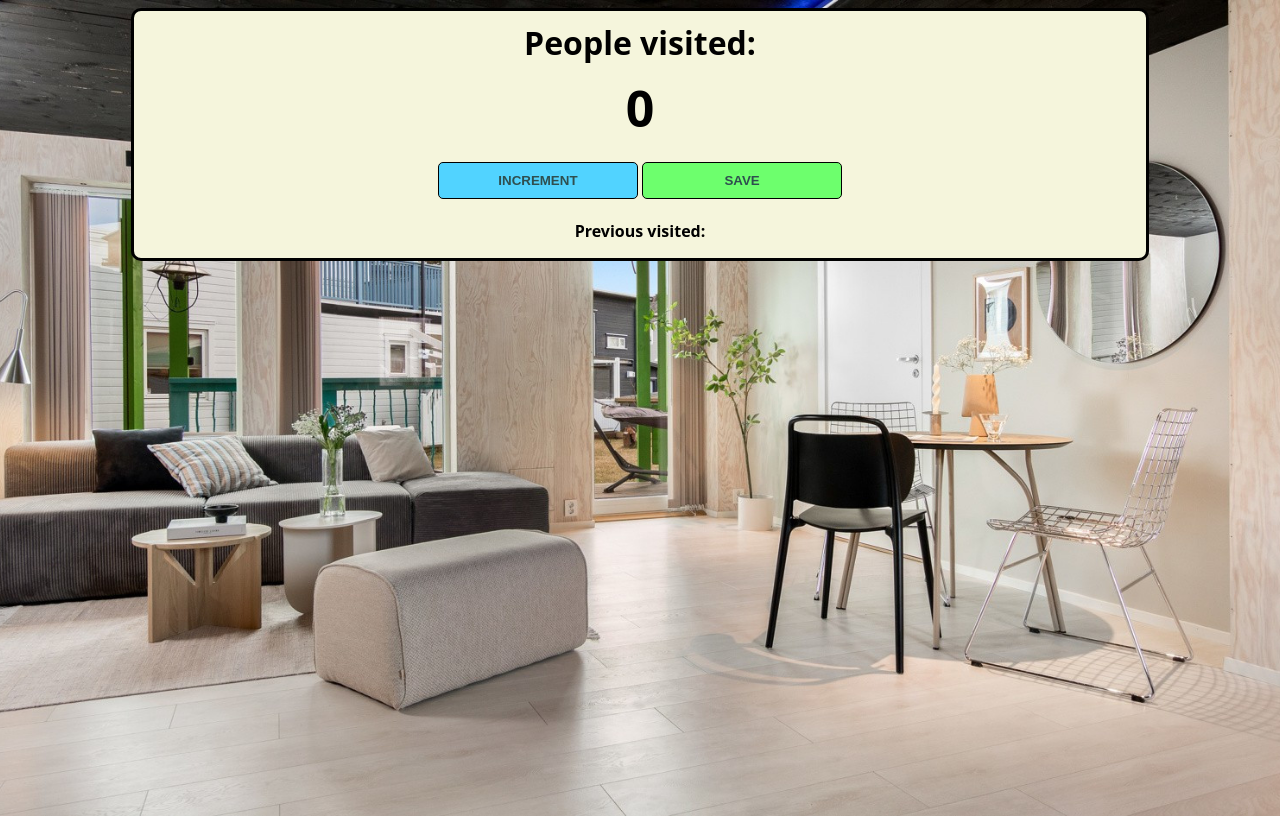
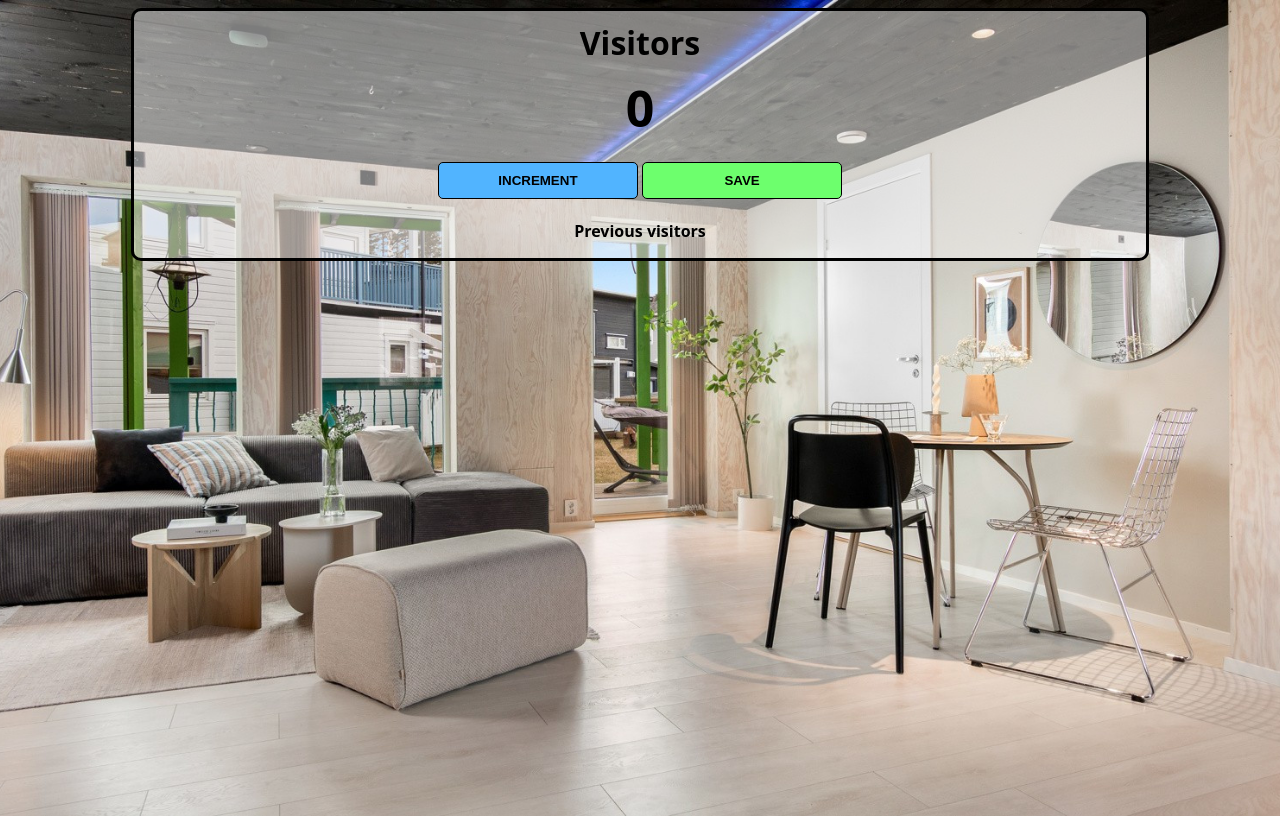
Before and after one commit to JorunKodehode/increment, a plain HTML site: page index.html in a window 1280 px wide. Drawn offline with Linux system fonts and the light colour scheme.

Commit message:
changed some details

```diff
--- a/index.html
+++ b/index.html
@@ -9,11 +9,11 @@
   </head>
   <body>
     <div class="container">
-      <h1>People visited:</h1>
+      <h1>Visitors</h1>
       <h2 id="count-el">0</h2>
       <button id="increment-btn" onclick="increment()">INCREMENT</button>
       <button id="save-btn" onclick="save()">SAVE</button>
-      <p id="save-el">Previous visited:</p>
+      <p id="save-el">Previous visitors</p>
     </div>
   </body>
 </html>
--- a/script.js
+++ b/script.js
@@ -8,7 +8,7 @@ function increment() {
 }
 
 function save() {
-  let countStr = count + " - ";
+  let countStr = " " + count + " - ";
   saveEl.textContent += countStr;
   countEl.textContent = 0;
   count = 0;
--- a/style.css
+++ b/style.css
@@ -10,7 +10,7 @@ body {
 }
 
 .container {
-  background: beige;
+  background-color: rgba(248, 248, 247, 0.5);
   max-width: 80%;
   margin: auto;
   border: 3px solid #000;
@@ -29,10 +29,7 @@ h2 {
 }
 
 button {
-  border: none;
-  padding-top: 10px;
-  padding-bottom: 10px;
-  color: darkslategray;
+  padding: 10px;
   font-weight: bold;
   width: 200px;
   margin-bottom: 5px;
@@ -41,7 +38,7 @@ button {
 }
 
 #increment-btn {
-  background: rgb(81, 211, 255);
+  background: rgb(81, 180, 255);
 }
 
 #save-btn {
```
